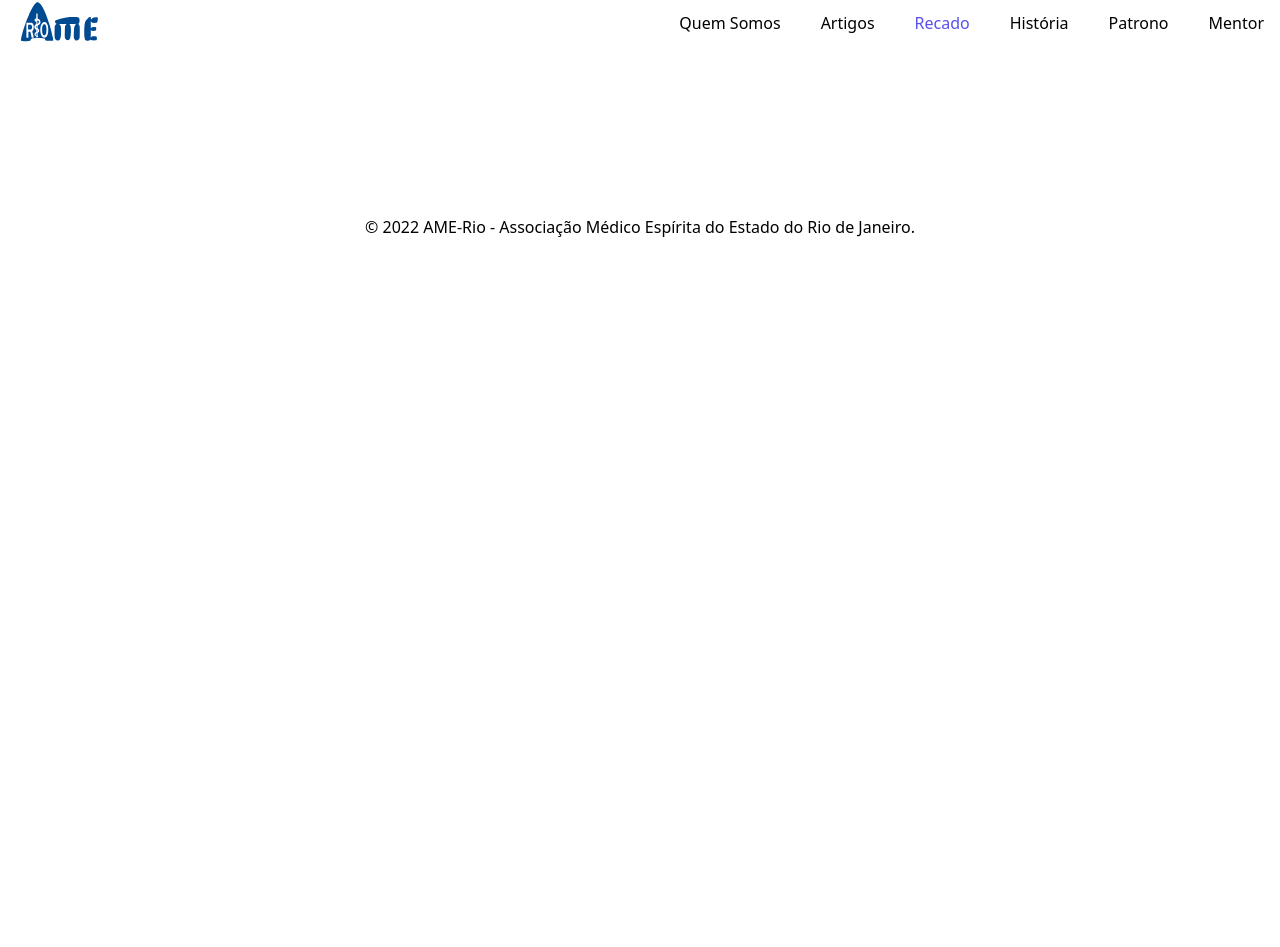
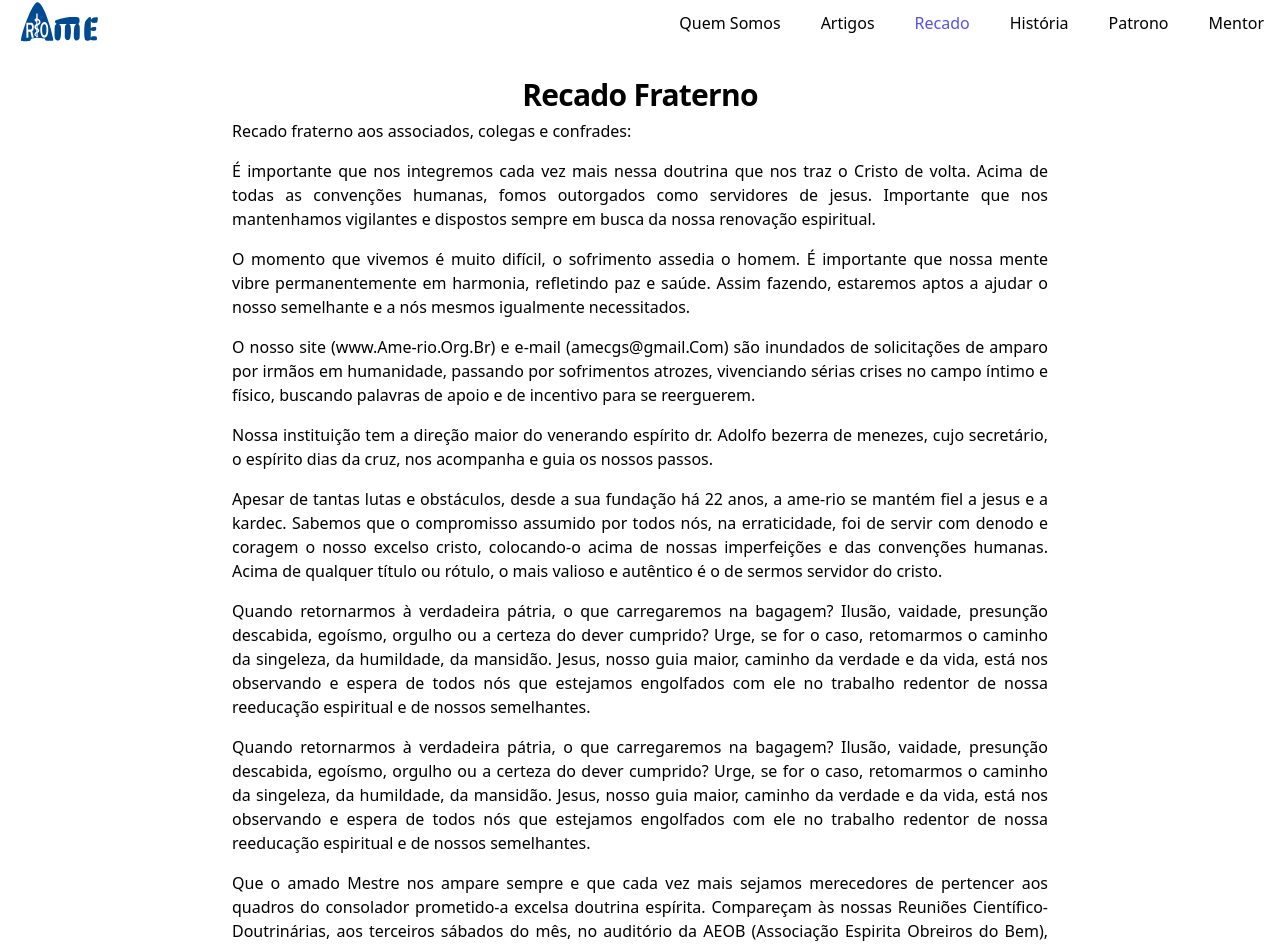
Before and after one commit to Fgomiden/ame-rio-app-v2, a Nuxt app: page /recado in a window 1280 px wide. Shown: the part 25-972 px from the top of the page. Before the commit the page ends 800 px from the top, so only its background shows below. Built offline with nearby package versions, Linux system fonts and the light colour scheme.

Commit message:
chore: recado page

```diff
--- /dev/null
+++ b/pages/recado/index.vue
@@ -0,0 +1,85 @@
+<template>
+  <div class="py-2 bg-white">
+    <div class="max-w-xl mx-auto px-4 sm:px-6 lg:px-8">
+      <h2
+        class="
+          text-center text-3xl
+          leading-8
+          font-extrabold
+          tracking-tight
+          text-gray-900
+        "
+      >
+        Recado Fraterno
+      </h2>
+    </div>
+    <div class="text-gray-500 text-justify mx-auto px-10 px-md-40 max-w-4xl">
+      <div class="flex flex-col justify-center">
+        <p class="py-2">Recado fraterno aos associados, colegas e confrades:</p>
+        <p class="py-2">
+          É importante que nos integremos cada vez mais nessa doutrina que nos
+          traz o Cristo de volta. Acima de todas as convenções humanas, fomos
+          outorgados como servidores de jesus. Importante que nos mantenhamos
+          vigilantes e dispostos sempre em busca da nossa renovação espiritual.
+        </p>
+        <p class="py-2">
+          O momento que vivemos é muito difícil, o sofrimento assedia o homem. É
+          importante que nossa mente vibre permanentemente em harmonia,
+          refletindo paz e saúde. Assim fazendo, estaremos aptos a ajudar o
+          nosso semelhante e a nós mesmos igualmente necessitados.
+        </p>
+        <p class="py-2">
+          O nosso site (www.Ame-rio.Org.Br) e e-mail (amecgs@gmail.Com) são
+          inundados de solicitações de amparo por irmãos em humanidade, passando
+          por sofrimentos atrozes, vivenciando sérias crises no campo íntimo e
+          físico, buscando palavras de apoio e de incentivo para se reerguerem.
+        </p>
+        <p class="py-2">
+          Nossa instituição tem a direção maior do venerando espírito dr. Adolfo
+          bezerra de menezes, cujo secretário, o espírito dias da cruz, nos
+          acompanha e guia os nossos passos.
+        </p>
+        <p class="py-2">
+          Apesar de tantas lutas e obstáculos, desde a sua fundação há 22 anos,
+          a ame-rio se mantém fiel a jesus e a kardec. Sabemos que o compromisso
+          assumido por todos nós, na erraticidade, foi de servir com denodo e
+          coragem o nosso excelso cristo, colocando-o acima de nossas
+          imperfeições e das convenções humanas. Acima de qualquer título ou
+          rótulo, o mais valioso e autêntico é o de sermos servidor do cristo.
+        </p>
+        <p class="py-2">
+          Quando retornarmos à verdadeira pátria, o que carregaremos na bagagem?
+          Ilusão, vaidade, presunção descabida, egoísmo, orgulho ou a certeza do
+          dever cumprido? Urge, se for o caso, retomarmos o caminho da
+          singeleza, da humildade, da mansidão. Jesus, nosso guia maior, caminho
+          da verdade e da vida, está nos observando e espera de todos nós que
+          estejamos engolfados com ele no trabalho redentor de nossa reeducação
+          espiritual e de nossos semelhantes.
+        </p>
+        <p class="py-2">
+          Quando retornarmos à verdadeira pátria, o que carregaremos na bagagem?
+          Ilusão, vaidade, presunção descabida, egoísmo, orgulho ou a certeza do
+          dever cumprido? Urge, se for o caso, retomarmos o caminho da
+          singeleza, da humildade, da mansidão. Jesus, nosso guia maior, caminho
+          da verdade e da vida, está nos observando e espera de todos nós que
+          estejamos engolfados com ele no trabalho redentor de nossa reeducação
+          espiritual e de nossos semelhantes.
+        </p>
+        <p class="py-2">
+          Que o amado Mestre nos ampare sempre e que cada vez mais sejamos
+          merecedores de pertencer aos quadros do consolador prometido-a excelsa
+          doutrina espírita. Compareçam às nossas Reuniões
+          Científico-Doutrinárias, aos terceiros sábados do mês, no auditório da
+          AEOB (Associação Espirita Obreiros do Bem), situado na Rua Santa
+          alexandrina, 667, Rio Comprido, RJ, às 10:00h, estacionamento próprio.
+        </p>
+        <p class="py-2">
+          Salve Jesus! Salve Kardec! Salve todos os trabalhadores da Seara
+          Divina!
+        </p>
+      </div>
+    </div>
+  </div>
+</template>
+<script>
+</script>
```
